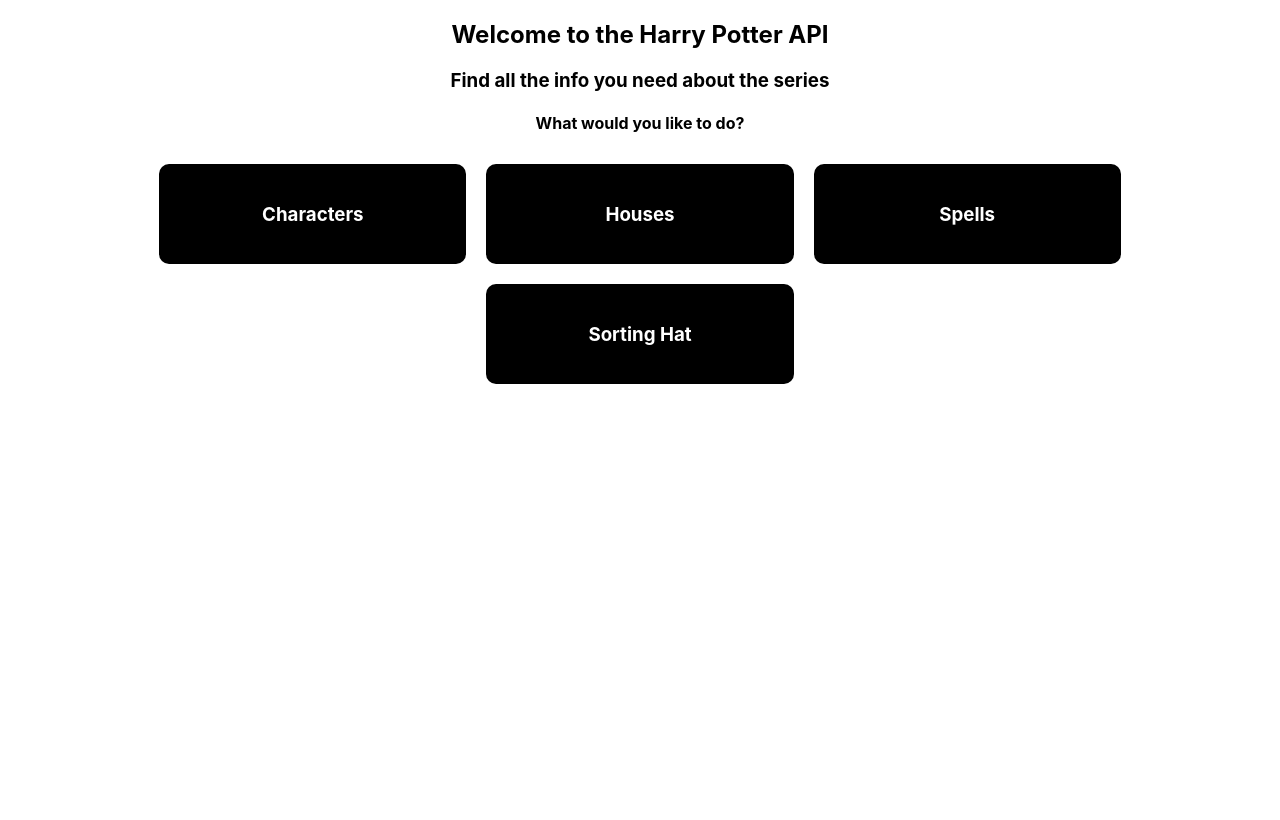
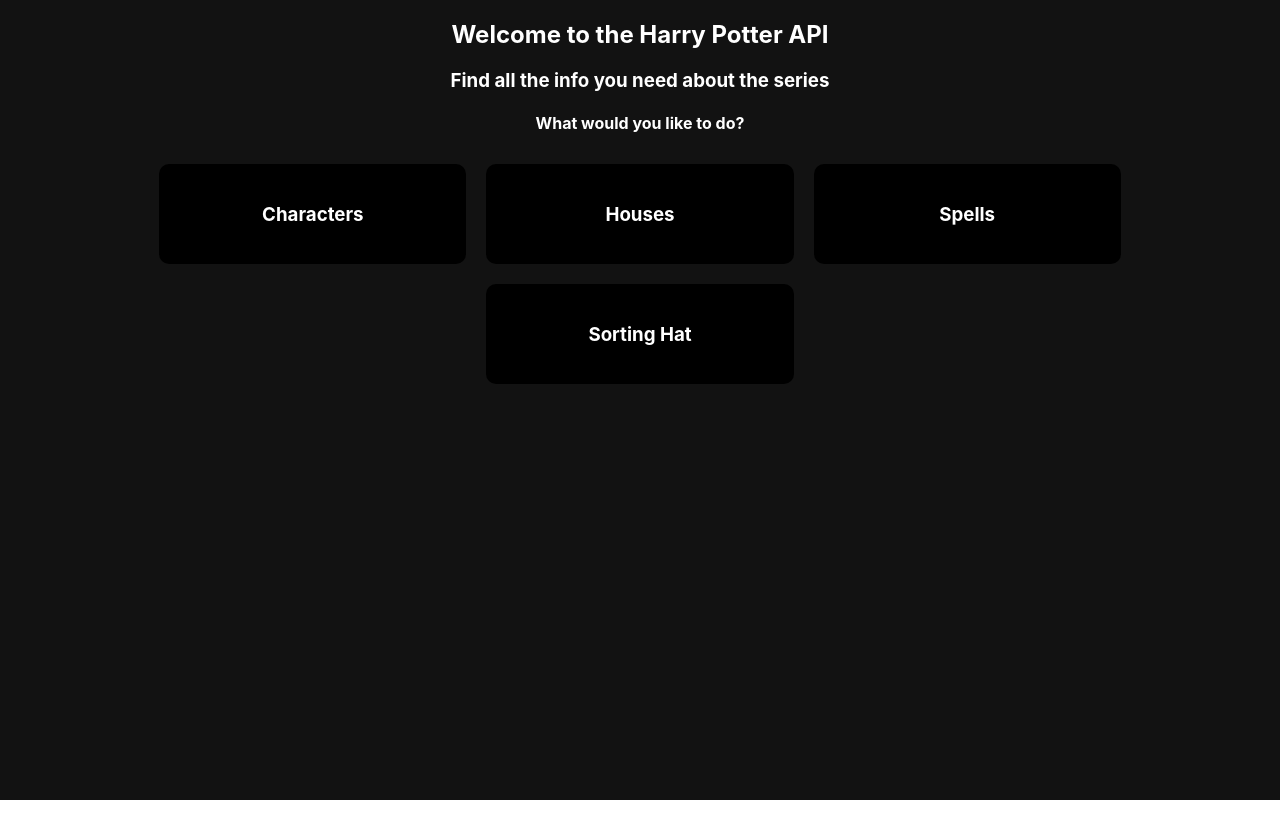
Before and after one commit to italiaiello/harry-potter, a React (Create React App) app: page / in a window 1280 px wide. Built offline with nearby package versions, Linux system fonts and the light colour scheme.

Commit message:
starting to apply dark theme

```diff
--- a/src/App.css
+++ b/src/App.css
@@ -1,6 +1,8 @@
 .App {
   min-height: 100vh;
   text-align: center;
+  background-color: #121212;
+  color: white;
 }
 
 section {
@@ -27,6 +29,11 @@
 #menuContainer {
   width: 80%;
   margin: 0 auto;
+}
+
+#menuHeading {
+  margin-top: 0;
+  padding-top: 20px;
 }
 
 #menuItemContainer {
--- a/src/components/Menu/Menu.js
+++ b/src/components/Menu/Menu.js
@@ -6,7 +6,7 @@
 
     return (
         <section id="menuContainer">
-            <h2>Welcome to the Harry Potter API</h2>
+            <h2 id="menuHeading">Welcome to the Harry Potter API</h2>
             <h3>Find all the info you need about the series</h3>
             <section id="menu">
                 <h4>What would you like to do?</h4>
```
